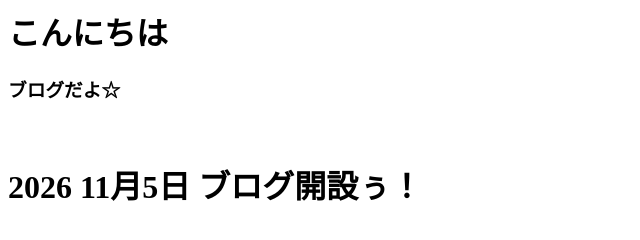
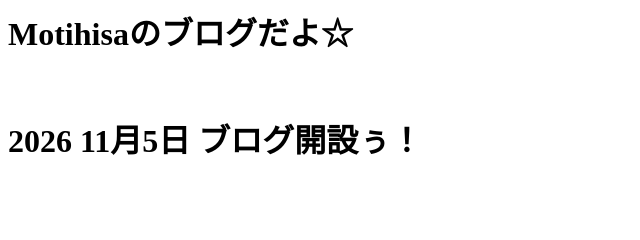
Before and after one commit to motihisa/motihisa, a plain HTML site: page index.html in a window 1280 px wide. Shown: the whole page, without its empty margins (0-640 px from the left). Drawn offline with Linux system fonts and the light colour scheme.

Commit message:
Update index.html

```diff
--- a/index.html
+++ b/index.html
@@ -1,3 +1,2 @@
-<h1>こんにちは</h1>
-<h3>ブログだよ☆</h3><br>
+<h1>Motihisaのブログだよ☆</h1><br>
 <h1>2026 11月5日 ブログ開設ぅ！</h1>
```
